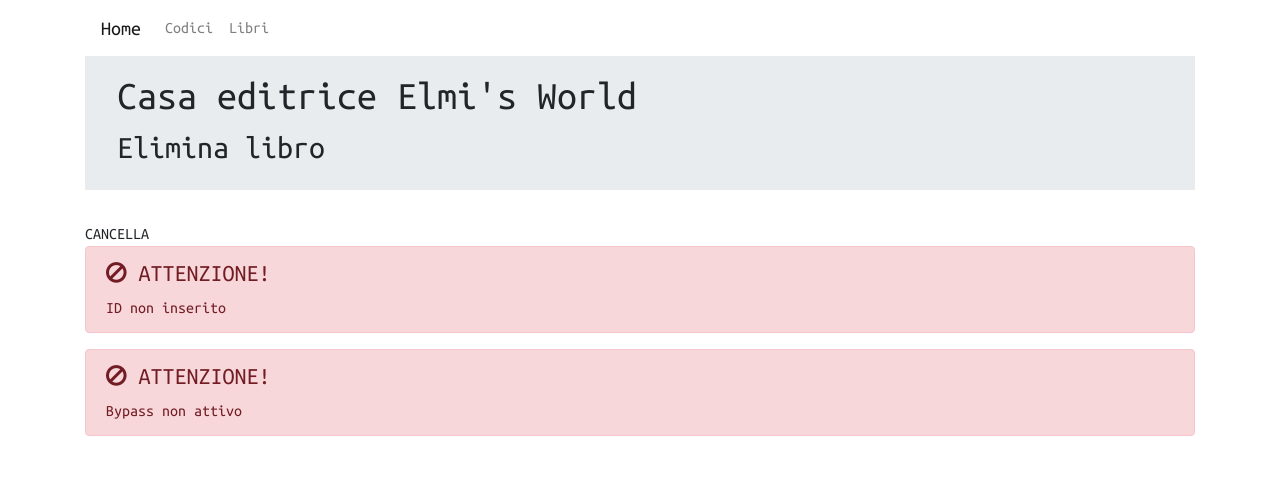
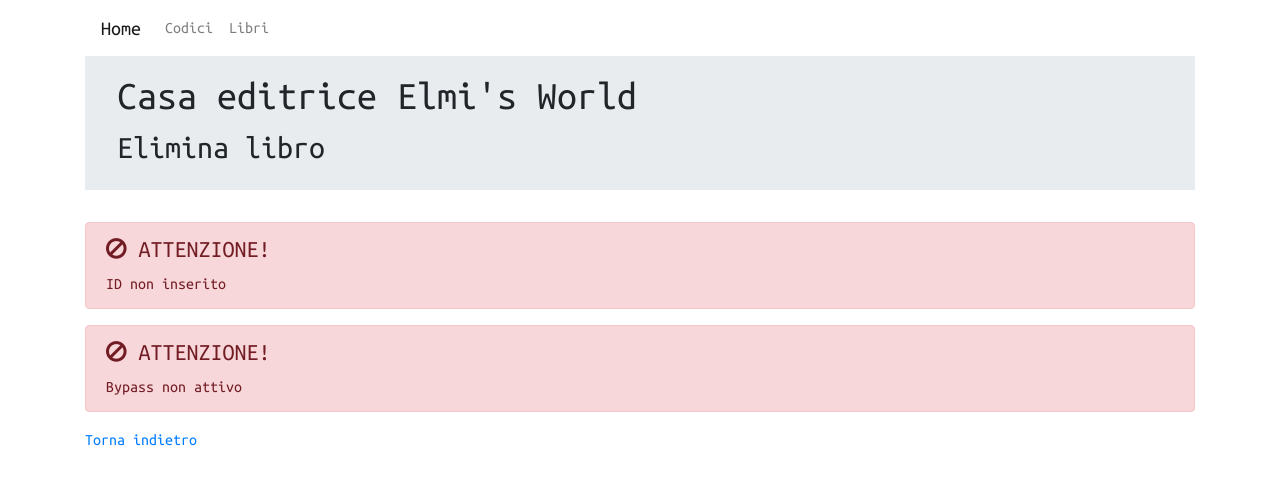
Before and after one commit to archistico/myebook, a PHP site: page /admin_libri_elimina.php in a window 1280 px wide. Shown: the top 485 px of the page. Run offline with PHP 8.4, Linux system fonts and the light colour scheme; some libraries are stand-ins or nearby versions.

Commit message:
sistemato notice anche con torna indietro

```diff
--- a/admin_libri_elimina.php
+++ b/admin_libri_elimina.php
@@ -39,16 +39,23 @@ if(empty($errors) && !Libro::CODICICOLLEGATI($id)) {
     $errors[] = 'Codici colleghi, cancellare prima quelli';
 }
 
-// SE LIBRO ESISTE
+// MOSTRO LA SCELTA
 if(empty($errors) && $ok != 1) {
     $libro = new Libro();
     $libro->getDataByID($id);
     TemplateHTML::SCELTA("ATTENZIONE! CANCELLARE IL LIBRO?", $libro->getInfo(), "CANCELLA", "admin_libri_elimina.php?id=$id&ok=1", "admin_libri.php");
-} else {
-    echo "CANCELLA";
 }
 
-TemplateHTML::SHOW_NOTICE($errors);
+// SE INVECE HO ACCETTATO
+if(empty($errors) && $ok == 1) {
+
+    // CANCELLA FILE
+
+    // CANCELLA LIBRO DAL DB
+
+}
+
+TemplateHTML::SHOW_NOTICE($errors, "Libro cancellato", "admin_libri.php");
 
 // Elementi di chiusura
 TemplateHTML::CLOSECONTAINER();
--- a/template/templatehtml.php
+++ b/template/templatehtml.php
@@ -190,7 +190,18 @@ class TemplateHTML {
         echo $html;
     }
 
-    public static function SHOW_NOTICE($errors, $OKmessaggio = "") {
+    public static function BUTTON($text, $link) {
+        $html = "
+        <div class='row'>
+        <div class='col-md-12'>
+            <a href='$link'>$text<a>
+        </div>
+        </div>
+        ";
+        echo $html;
+    }
+
+    public static function SHOW_NOTICE($errors, $OKmessaggio = "", $linkback = "") {
         if(!empty($errors)) {
             foreach($errors as $err) {
                 self::ALERT("ATTENZIONE!", $err);
@@ -199,6 +210,9 @@ class TemplateHTML {
             if(!empty($OKmessaggio)) {
                 self::SUCCESS("OK!", $OKmessaggio);
             }
+        }
+        if(!empty($linkback)) {
+            self::BUTTON("Torna indietro", $linkback);
         }
     }
 
@@ -366,17 +380,6 @@ class TemplateHTML {
         echo $html;
     }
 
-    public static function BOXPRIMARY($message) {
-        $html = "
-        <div class='box box-primary'>
-            <div class='box-header with-border'>
-                <h3 class='box-title'>$message</h3>
-            </div>
-        </div>
-        ";
-        echo $html;
-    }
-
     public static function SCELTA($message, $elemento, $tasto, $linkTasto, $linkAnnulla) {
         $html = "
         <div class='box-body'>
```
